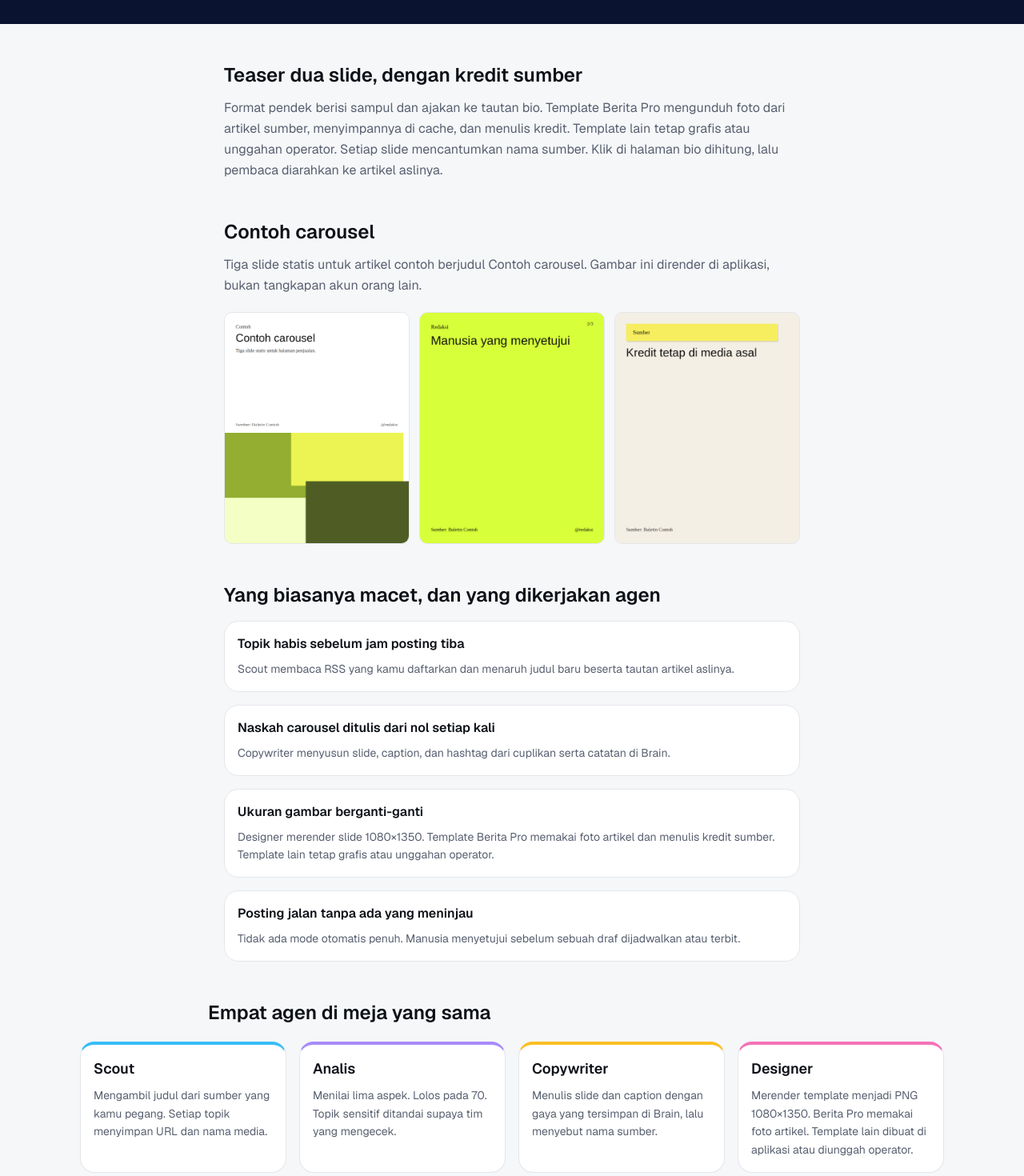
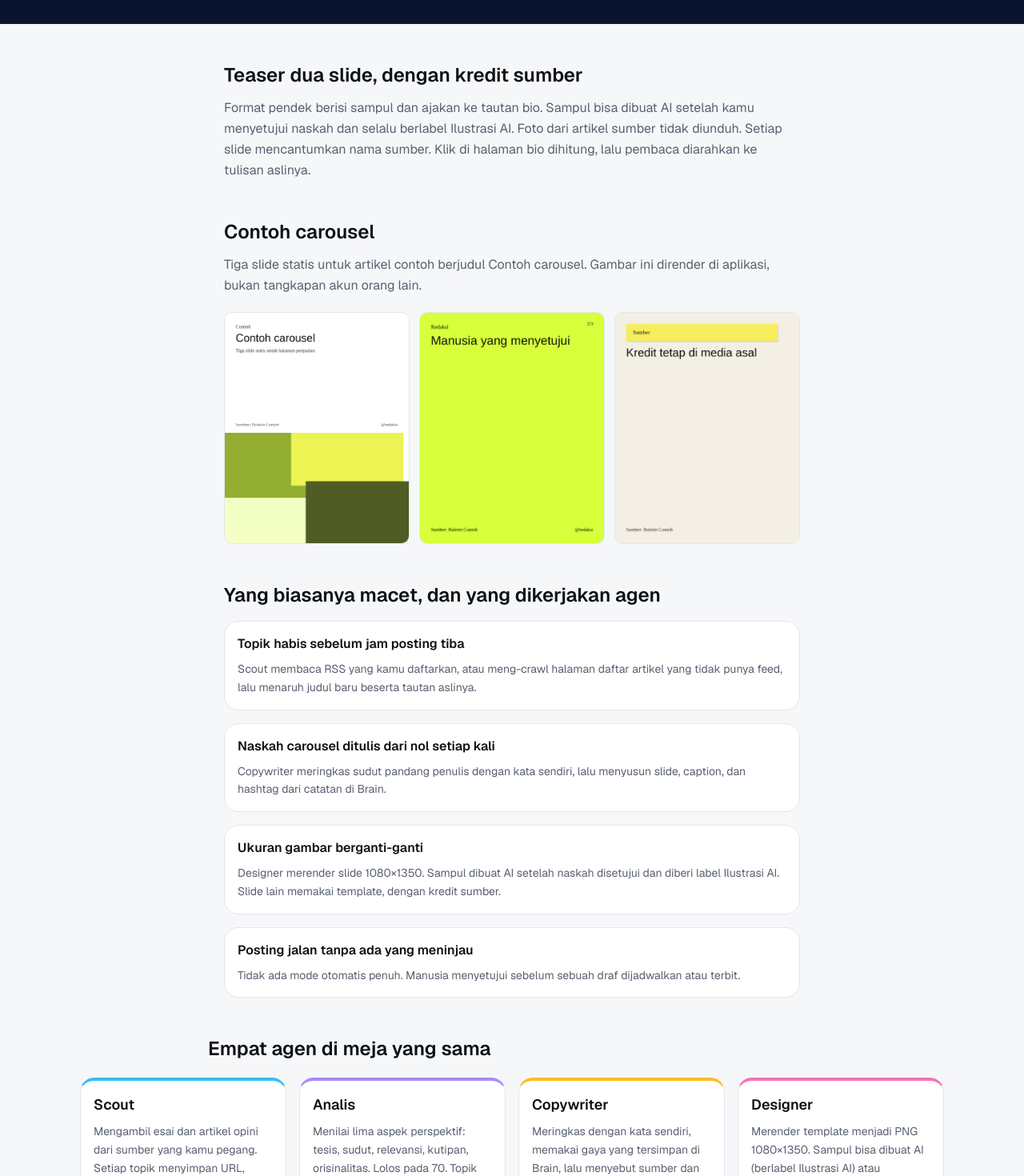
Before and after one commit to sisisabia58/ELVredaksi-v2, a Next.js app: page / in a window 1280 px wide. Shown: the part 460-1930 px from the top of the page at 80% size. Built offline with nearby package versions, Linux system fonts and the light colour scheme.

Commit message:
docs: reposition copy as perspective channel
Co-Authored-By: Claude Sonnet 5.5 <noreply@anthropic.com>
Claude-Session: https://claude.ai/code/session_017LsWTh5wZX4EEVozAAdjK4

```diff
--- a/app/(marketing)/page.tsx
+++ b/app/(marketing)/page.tsx
@@ -22,16 +22,16 @@ const PAIRS = [
   {
     problem: "Topik habis sebelum jam posting tiba",
     answer:
-      "Scout membaca RSS yang kamu daftarkan dan menaruh judul baru beserta tautan artikel aslinya.",
+      "Scout membaca RSS yang kamu daftarkan, atau meng-crawl halaman daftar artikel yang tidak punya feed, lalu menaruh judul baru beserta tautan aslinya.",
   },
   {
     problem: "Naskah carousel ditulis dari nol setiap kali",
-    answer: "Copywriter menyusun slide, caption, dan hashtag dari cuplikan serta catatan di Brain.",
+    answer: "Copywriter meringkas sudut pandang penulis dengan kata sendiri, lalu menyusun slide, caption, dan hashtag dari catatan di Brain.",
   },
   {
     problem: "Ukuran gambar berganti-ganti",
     answer:
-      "Designer merender slide 1080×1350. Template Berita Pro memakai foto artikel dan menulis kredit sumber. Template lain tetap grafis atau unggahan operator.",
+      "Designer merender slide 1080×1350. Sampul dibuat AI setelah naskah disetujui dan diberi label Ilustrasi AI. Slide lain memakai template, dengan kredit sumber.",
   },
   {
     problem: "Posting jalan tanpa ada yang meninjau",
@@ -44,27 +44,27 @@ const AGENTS = [
   {
     name: "Scout",
     color: "var(--scout)",
-    body: "Mengambil judul dari sumber yang kamu pegang. Setiap topik menyimpan URL dan nama media.",
+    body: "Mengambil esai dan artikel opini dari sumber yang kamu pegang. Setiap topik menyimpan URL, nama sumber, dan penulis bila ada.",
   },
   {
     name: "Analis",
     color: "var(--analis)",
-    body: "Menilai lima aspek. Lolos pada 70. Topik sensitif ditandai supaya tim yang mengecek.",
+    body: "Menilai lima aspek perspektif: tesis, sudut, relevansi, kutipan, orisinalitas. Lolos pada 70. Topik sensitif ditandai supaya tim yang mengecek.",
   },
   {
     name: "Copywriter",
     color: "var(--copywriter)",
-    body: "Menulis slide dan caption dengan gaya yang tersimpan di Brain, lalu menyebut nama sumber.",
+    body: "Meringkas dengan kata sendiri, memakai gaya yang tersimpan di Brain, lalu menyebut sumber dan penulis.",
   },
   {
     name: "Designer",
     color: "var(--designer)",
-    body: "Merender template menjadi PNG 1080×1350. Berita Pro memakai foto artikel. Template lain dibuat di aplikasi atau diunggah operator.",
+    body: "Merender template menjadi PNG 1080×1350. Sampul bisa dibuat AI (berlabel Ilustrasi AI) atau diunggah operator. Foto dari artikel tidak dipakai.",
   },
 ] as const;
 
 const AUDIENCES = [
-  "Media & portal berita",
+  "Kurator perspektif & newsletter",
   "Brand & UMKM",
   "Agency",
   "Instansi & kampus",
@@ -125,10 +125,10 @@ export default function MarketingPage() {
         <section className="px-5 py-12">
           <h2 className="text-2xl font-semibold">Teaser dua slide, dengan kredit sumber</h2>
           <p className="mt-3 text-base leading-relaxed text-[var(--sale-muted)]">
-            Format pendek berisi sampul dan ajakan ke tautan bio. Template Berita Pro mengunduh
-            foto dari artikel sumber, menyimpannya di cache, dan menulis kredit. Template lain
-            tetap grafis atau unggahan operator. Setiap slide mencantumkan nama sumber. Klik di
-            halaman bio dihitung, lalu pembaca diarahkan ke artikel aslinya.
+            Format pendek berisi sampul dan ajakan ke tautan bio. Sampul bisa dibuat AI setelah
+            kamu menyetujui naskah dan selalu berlabel Ilustrasi AI. Foto dari artikel sumber tidak
+            diunduh. Setiap slide mencantumkan nama sumber. Klik di halaman bio dihitung, lalu
+            pembaca diarahkan ke tulisan aslinya.
           </p>
         </section>
 
--- a/components/marketing/deck.tsx
+++ b/components/marketing/deck.tsx
@@ -20,8 +20,8 @@ const SLIDES: { kicker: string; title: string; body: string }[] = [
   },
   {
     kicker: "Sumber",
-    title: "RSS yang kamu pegang sendiri",
-    body: "Setiap sumber punya nama, URL, dan bahasa Indonesia atau Inggris. Setiap topik menyimpan tautan artikel. Setiap slide menuliskan nama sumber di bagian bawah.",
+    title: "RSS dan crawl yang kamu pegang sendiri",
+    body: "Setiap sumber punya nama, URL, dan bahasa Indonesia atau Inggris, berupa feed RSS atau halaman daftar yang di-crawl. Setiap topik menyimpan tautan artikel. Setiap slide menuliskan nama sumber di bagian bawah.",
   },
   {
     kicker: "Brain",
@@ -31,7 +31,7 @@ const SLIDES: { kicker: string; title: string; body: string }[] = [
   {
     kicker: "Radar",
     title: "Skor sebelum jadi naskah",
-    body: "Lima aspek, masing-masing 0 sampai 20. Lolos pada 70. Topik sensitif tetap bisa lolos dan ditandai supaya tim mengecek risiko. Yang lolos bisa diminta jadi konten.",
+    body: "Lima aspek perspektif, masing-masing 0 sampai 20. Lolos pada 70. Topik sensitif tetap bisa lolos dan ditandai supaya tim mengecek risiko. Yang lolos bisa diminta jadi konten.",
   },
   {
     kicker: "Overview",
--- a/src/db/seed.ts
+++ b/src/db/seed.ts
@@ -6,7 +6,7 @@ const BRAIN_DOCS: { slug: string; title: string; body: string }[] = [
   {
     slug: "00-baca-dulu",
     title: "Baca dulu",
-    body: "Analis dan Copywriter membaca semua catatan ini setiap kali bekerja. Ubah gaya, ambang viral, dan larangan di sini. Jangan tempel artikel orang lain.",
+    body: "Analis dan Copywriter membaca semua catatan ini setiap kali bekerja. Ubah gaya, kriteria perspektif, dan larangan di sini. Jangan tempel tulisan orang lain.",
   },
   {
     slug: "01-brand-voice",
@@ -21,7 +21,7 @@ const BRAIN_DOCS: { slug: string; title: string; body: string }[] = [
   {
     slug: "03-aturan-caption",
     title: "Aturan caption",
-    body: "Caption 2–4 kalimat plus 3–8 hashtag tanpa tanda pagar di data. Sebut nama sumber.",
+    body: "Caption 2–4 kalimat plus 3–8 hashtag tanpa tanda pagar di data. Sebut nama sumber dan nama penulis bila ada. Ringkas dengan kata sendiri, jangan menyalin kalimat.",
   },
   {
     slug: "04-topik-sensitif",
@@ -31,7 +31,7 @@ const BRAIN_DOCS: { slug: string; title: string; body: string }[] = [
   {
     slug: "05-contoh-post",
     title: "Contoh post",
-    body: "Hook satu napas, satu fakta per slide, slide terakhir ajakan atau pendapat.",
+    body: "Hook satu napas, satu gagasan per slide, slide terakhir ajakan atau pendapat.",
   },
   {
     slug: "06-aturan-carousel",
```
Also changed, not shown: 2 other files (tests, documents, lock files or other folders).
